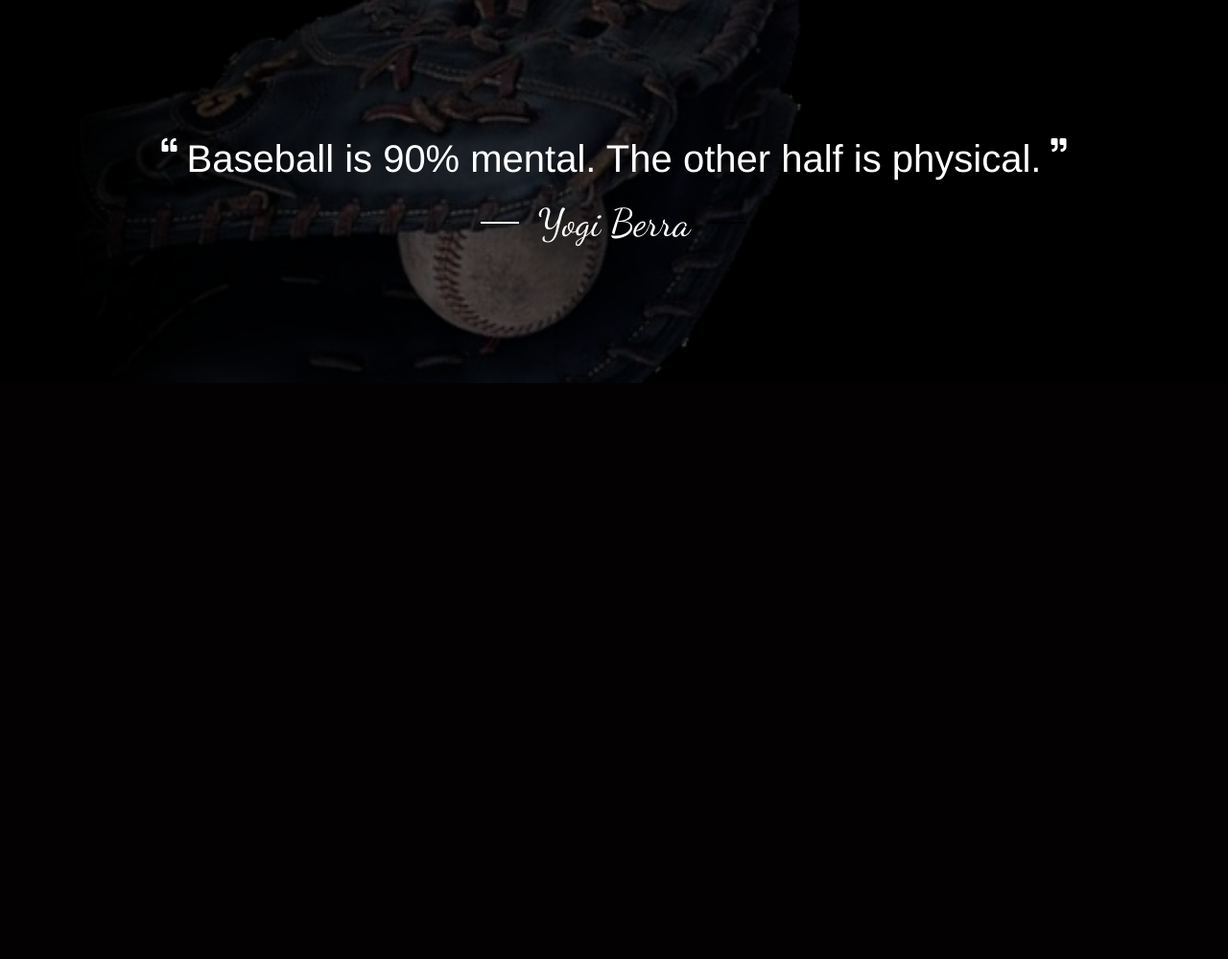
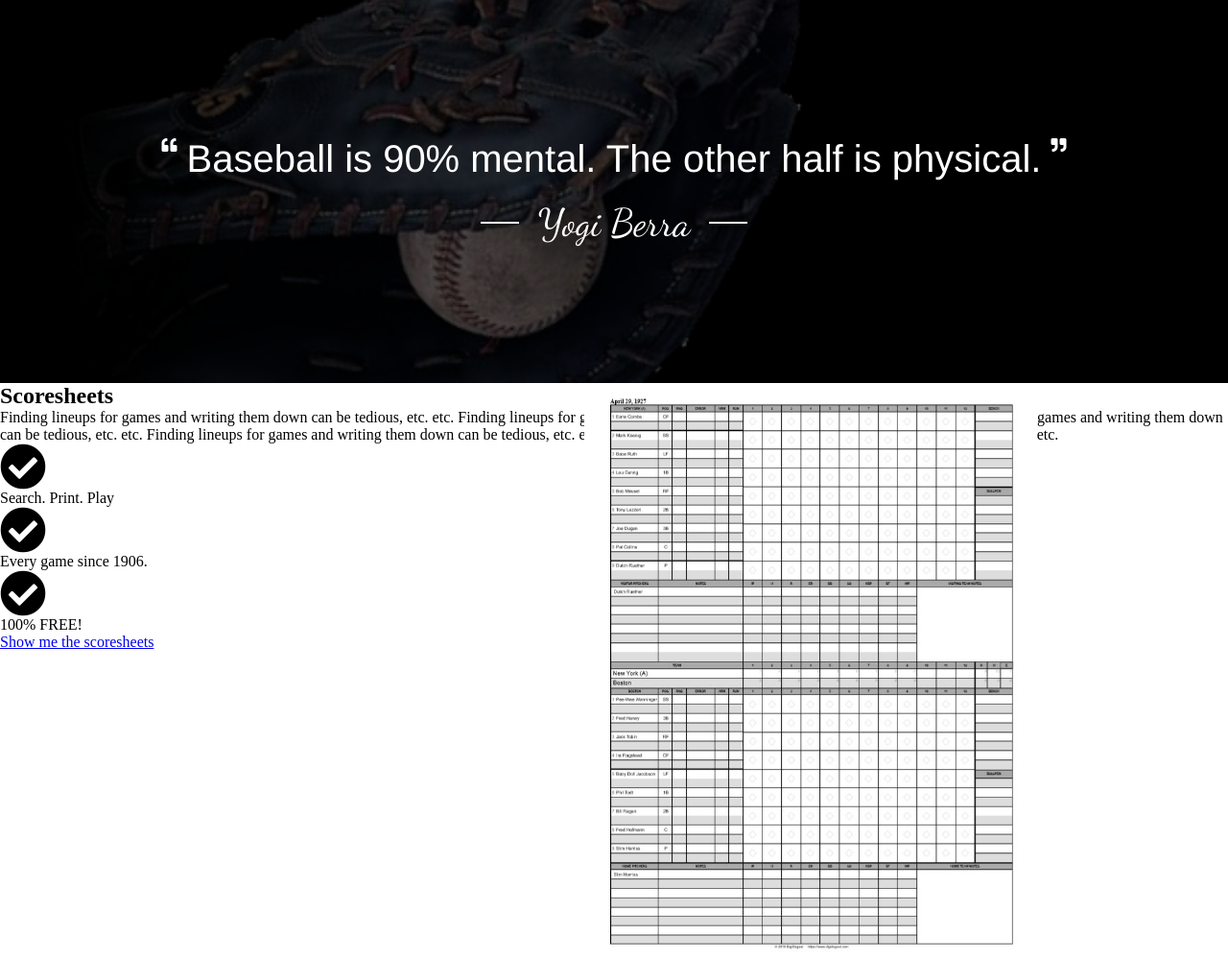
Before and after one commit to rick99gtp/topprospectgame, a PHP site: page /index2.html in a window 1280 px wide. Shown: the part 801-1800 px from the top of the page at 96% size. Before the commit the page ends 1200 px from the top, so only its background shows below. Run offline with PHP 8.4, Linux system fonts and the light colour scheme.

Commit message:
working on scoresheets section

```diff
--- a/css/index2.css
+++ b/css/index2.css
@@ -224,12 +224,32 @@ header .link-wrapper nav ul li a.signup:hover {
   position: absolute;
   height: 2px;
   width: 40px;
-  background-color: #000;
+  background-color: #fff;
   top: 50%;
   transform: translateY(-50%);
   right: -60px;
   z-index: 1;
 }
+
+.scoresheets {
+  position: relative;
+  height: 75vh;
+  width: 100vw;
+}
+
+.scoresheets .scoresheet-bg {
+  position: absolute;
+  top: 0;
+  left: 0;
+  background: url('../images/Scoresheet_1.jpg');
+  background-size: contain;
+  background-repeat: no-repeat;
+  background-position: 75% 50%;
+  height: 75vh;
+  width: 100vw;
+}
+
+
 
 @keyframes mouse-scroll {
   0% {
--- a/index2.html
+++ b/index2.html
@@ -62,7 +62,26 @@
 
         <!-- Scoresheets -->
         <section class="scoresheets">
-
+            <div class="scoresheet-bg"></div>
+            <div class="scoresheet-left">
+                <h2>Scoresheets</h2>
+                <p>Finding lineups for games and writing them down can be tedious, etc. etc.  Finding lineups for games and writing them down can be tedious, etc. etc.  Finding lineups for games and writing them down can be tedious, etc. etc.  Finding lineups for games and writing them down can be tedious, etc. etc.  Finding lineups for games and writing them down can be tedious, etc. etc.  </p>
+                <div class="bullet-points">
+                    <div class="bullet-row">
+                        <i class="fas fa-check-circle fa-3x"></i>
+                        <p>Search. Print. Play</p>
+                    </div>
+                    <div class="bullet-row">
+                        <i class="fas fa-check-circle fa-3x"></i>
+                        <p>Every game since 1906.</p>
+                    </div>
+                    <div class="bullet-row">
+                        <i class="fas fa-check-circle fa-3x"></i>
+                        <p>100% FREE!</p>
+                    </div>
+                </div>
+                <a href="#">Show me the scoresheets</a>
+            </div>
         </section>
 
         <script src="" async defer></script>
```
Also changed, not shown: images/Scoresheet_1.JPG (added), 1 other file.
